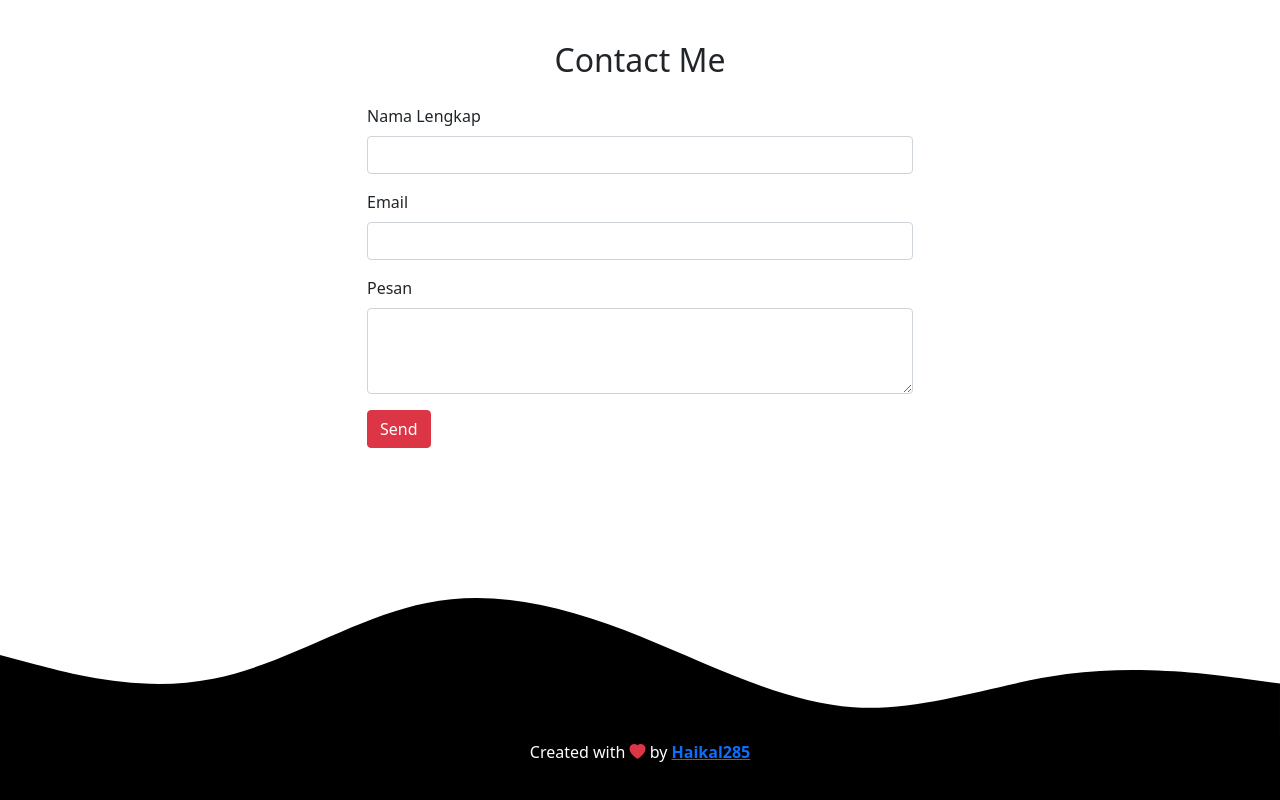
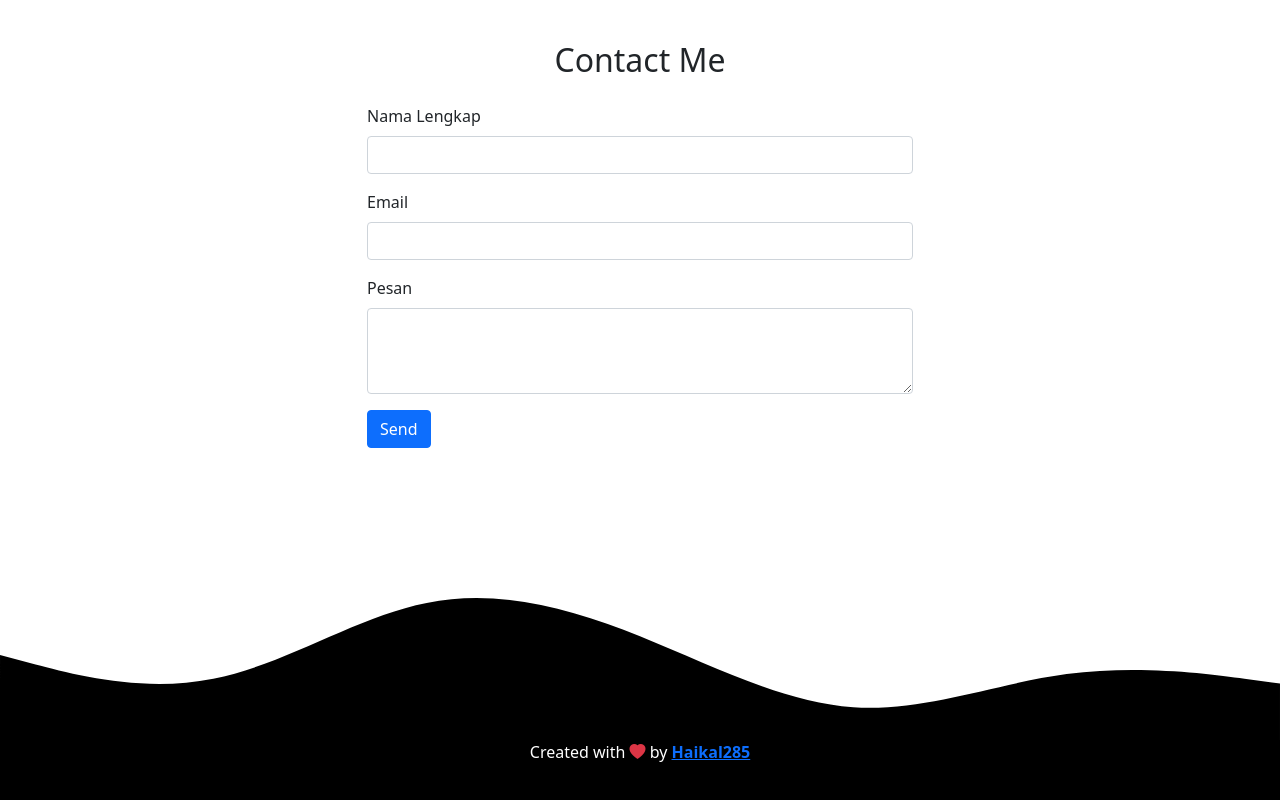
Before and after one commit to haikal285/haikal285.github.io, a plain HTML site: page index.html in a window 1280 px wide. Shown: the part 2733-3533 px from the top of the page. Drawn offline with nearby package versions, Linux system fonts and the light colour scheme.

Commit message:
First Try

```diff
--- a/index.html
+++ b/index.html
@@ -164,7 +164,7 @@
                 <label for="pesan" class="form-label">Pesan</label>
                 <textarea class="form-control" id="pesan" rows="3"></textarea>
               </div>
-              <button type="submit" class="btn btn-danger mb-2">Send</button>
+              <button type="submit" class="btn btn-primary mb-2">Send</button>
             </form>
           </div>
         </div>
```
